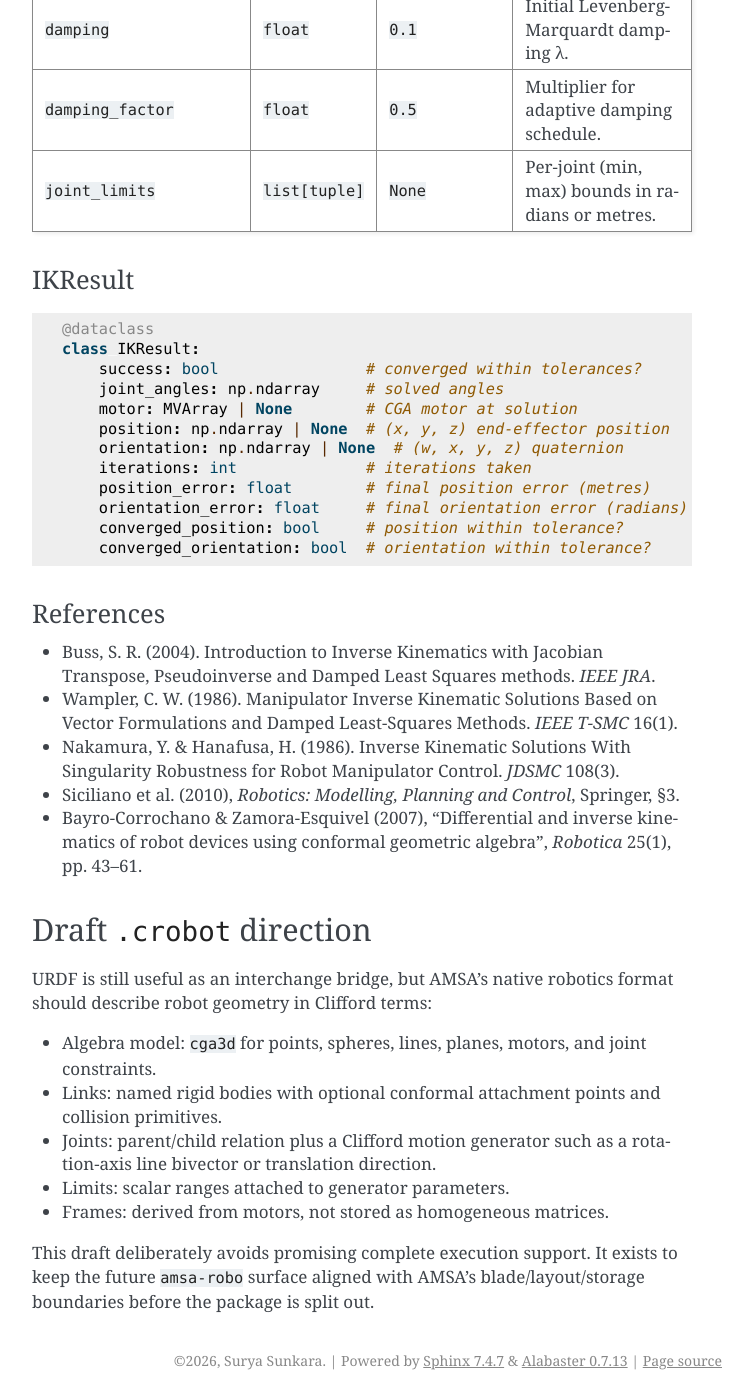
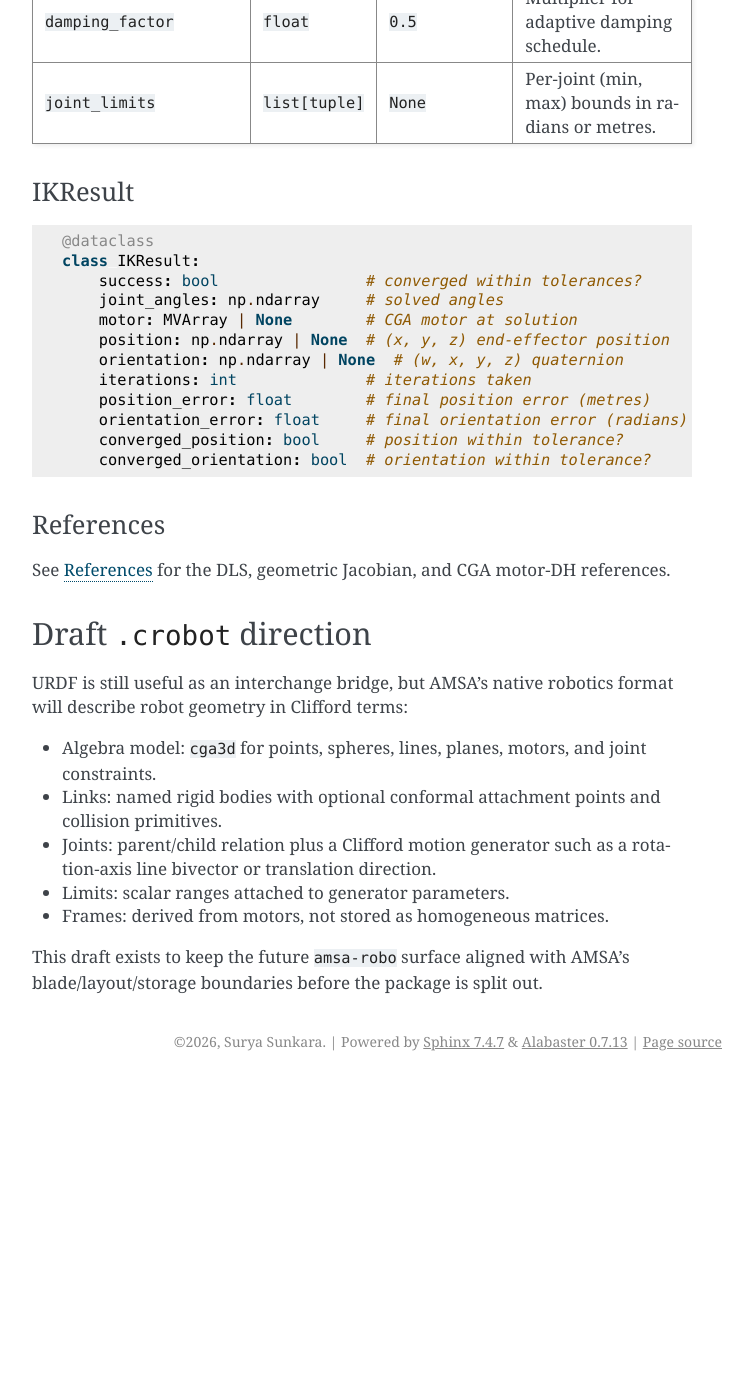
Before and after one commit to sunkmechie/AMSA, a Sphinx documentation site: the page built from docs/robo.rst, in a window 1280 px wide and 1400 px high, scrolled down 4394 px. Shown: the whole window, without its empty margins (388-1141 px from the left). Built offline with Sphinx 7.4.7, drawn with Linux system fonts in a browser that asks for light colours; after the commit the page ends 5475 px from its top, so only the background shows below that; some of the changed text lies outside the part shown.

Commit message:
docs refactor and cleanup, ref #56 #58

```diff
--- a/docs/index.rst
+++ b/docs/index.rst
@@ -21,6 +21,7 @@ It is built on a matrix-free core: blades are bit-pattern identifiers, layouts d
    viz
    examples
    probes
+   references
    changelog
 
 
--- a/docs/robo.rst
+++ b/docs/robo.rst
@@ -39,8 +39,8 @@ Current scope:
 Forward kinematics
 ------------------
 
-``fk()`` computes world-frame Cartesian poses for an N-DOF serial chain using
-the CGA motor formulation from Bayro-Corrochano & Zamora-Esquivel (2007).
+``fk()`` computes world-frame Cartesian poses for an N-DOF serial DH chain using
+CGA motor composition.  References are collected in :doc:`references`.
 Each link-joint pair is defined by four DH parameters ``(α, a, d, θ)``:
 
 .. code-block:: text
@@ -93,13 +93,9 @@ to extract pose components:
 
 - ``motor_to_position`` — applies the motor to the conformal origin.
 - ``motor_to_quaternion`` — recovers the rotation matrix from basis vectors,
-  then converts to a unit quaternion via Shepperd (1978), JGCD 1(3).
+  then converts to a unit quaternion.
 - ``motor_to_matrix`` — sandwiches the motor with the canonical Euclidean
   basis vectors ``e₁, e₂, e₃`` to recover the rotation matrix columns.
-
-Citation: Bayro-Corrochano and Zamora-Esquivel (2007), "Differential and
-inverse kinematics of robot devices using conformal geometric algebra",
-Robotica 25(1), pp. 43–61.  See also Dorst et al. (2007), *GACS*, §15.5.
 
 Inverse kinematics
 ------------------
@@ -248,23 +244,14 @@ IKResult
 References
 ^^^^^^^^^^
 
-- Buss, S. R. (2004).  Introduction to Inverse Kinematics with Jacobian
-  Transpose, Pseudoinverse and Damped Least Squares methods.  *IEEE JRA*.
-- Wampler, C. W. (1986).  Manipulator Inverse Kinematic Solutions Based on
-  Vector Formulations and Damped Least-Squares Methods.  *IEEE T-SMC* 16(1).
-- Nakamura, Y. & Hanafusa, H. (1986).  Inverse Kinematic Solutions With
-  Singularity Robustness for Robot Manipulator Control.  *JDSMC* 108(3).
-- Siciliano et al. (2010), *Robotics: Modelling, Planning and Control*,
-  Springer, §3.
-- Bayro-Corrochano & Zamora-Esquivel (2007), "Differential and inverse
-  kinematics of robot devices using conformal geometric algebra", *Robotica*
-  25(1), pp. 43–61.
+See :doc:`references` for the DLS, geometric Jacobian, and CGA motor-DH
+references.
 
 Draft ``.crobot`` direction
 ---------------------------
 
 URDF is still useful as an interchange bridge, but AMSA's native robotics format
-should describe robot geometry in Clifford terms:
+will describe robot geometry in Clifford terms:
 
 - Algebra model: ``cga3d`` for points, spheres, lines, planes, motors, and joint
   constraints.
@@ -275,6 +262,5 @@ should describe robot geometry in Clifford terms:
 - Limits: scalar ranges attached to generator parameters.
 - Frames: derived from motors, not stored as homogeneous matrices.
 
-This draft deliberately avoids promising complete execution support. It exists
-to keep the future ``amsa-robo`` surface aligned with AMSA's blade/layout/storage
-boundaries before the package is split out.
+This draft exists to keep the future ``amsa-robo`` surface aligned with AMSA's
+blade/layout/storage boundaries before the package is split out.
```
Also changed, not shown: docs/cga.rst (+8 -11 lines), docs/references.rst (added, +96 -0 lines), 5 other files.
